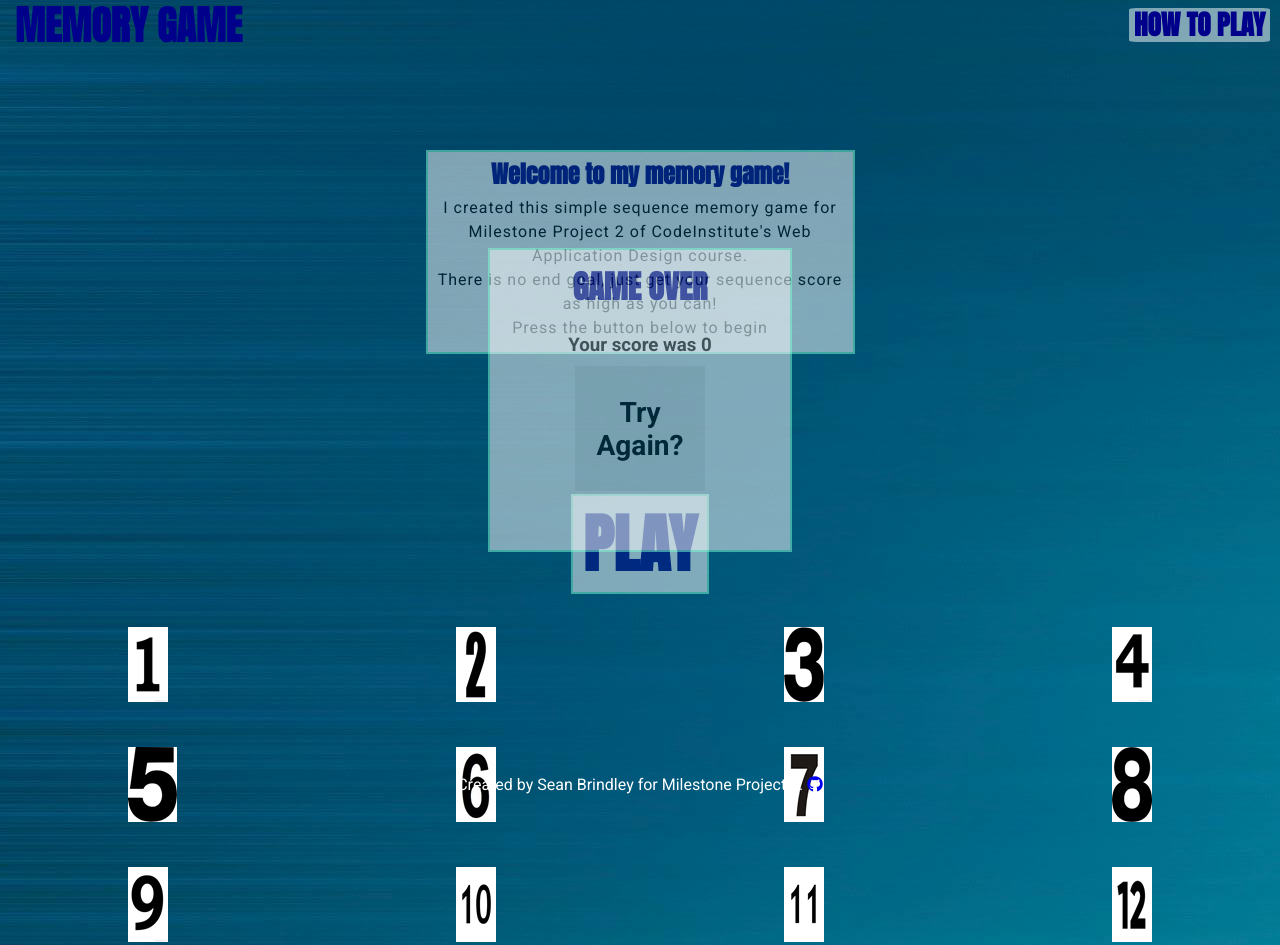
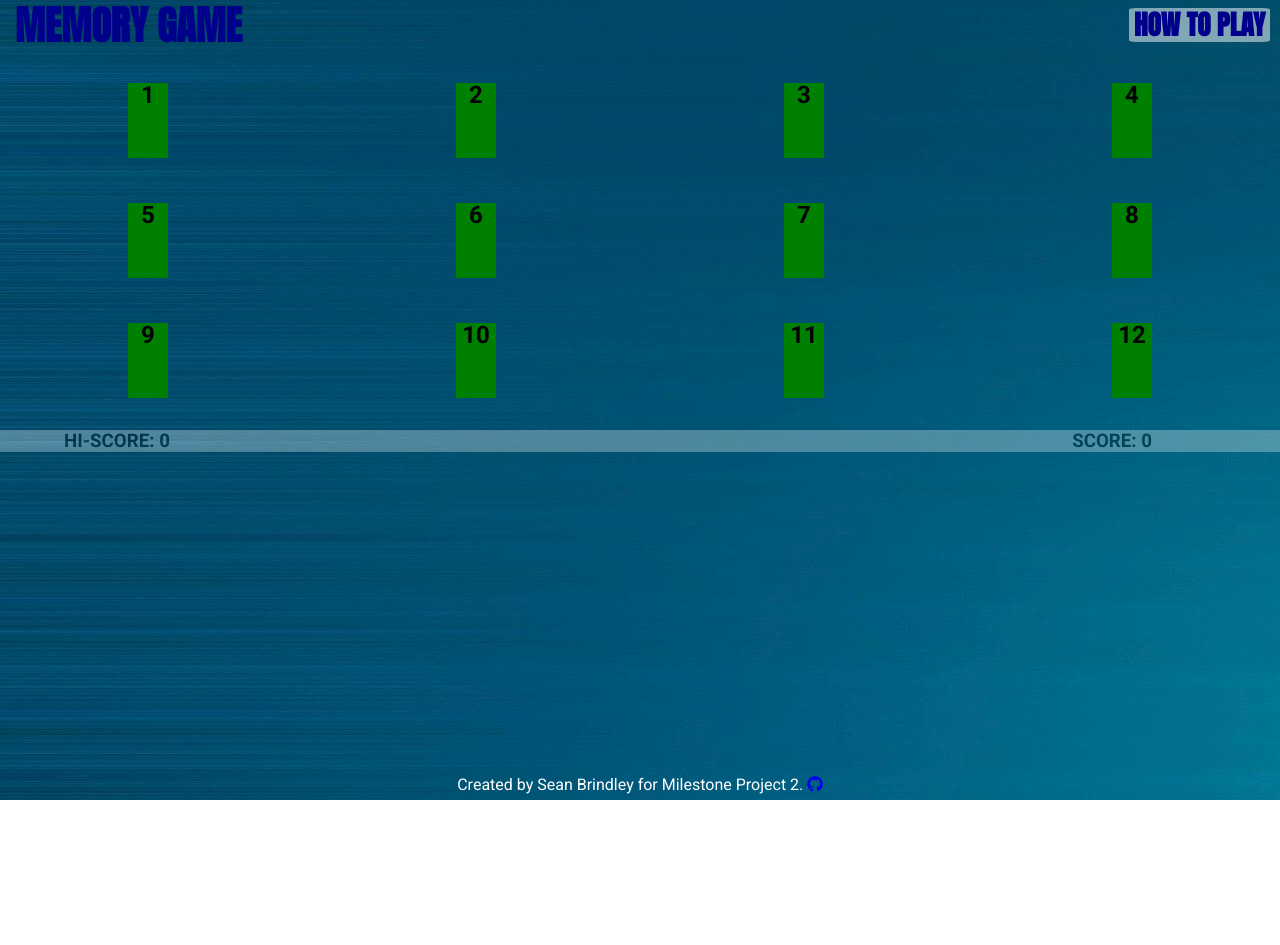
Before and after one commit to seanbrindley17/milestone-project-2, a website: page index.html in a window 1280 px wide. Shown: the top 945 px of the page. After the commit the page ends 800 px from the top, so only its background shows below. Drawn offline with nearby package versions, Linux system fonts and the light colour scheme.

Commit message:
Change images of numbers to actual numbers

```diff
--- a/index.html
+++ b/index.html
@@ -38,37 +38,37 @@
         </div>
     </div>
 
-    <div id="welcome-container">
+    <div id="welcome-container" class="hide-content">
         <h2>Welcome to my memory game!</h2>
         <p>I created this simple sequence memory game for Milestone Project 2 of CodeInstitute's Web Application Design course.</p>
         <p>There is no end goal, just get your sequence score as high as you can!</p>
         <p>Press the button below to begin</p>
     </div>
 
-    <div class="container" id="btn-container">
-        <button id="play-btn" onclick="playButton()"><h2>PLAY</h2><button>
-    </div>
+    <!-- <div class="container" id="btn-container">
+        <button id="play-btn" class="hide-content" onclick="playButton()"><h2>PLAY</h2><button>
+    </div> -->
 
     <!-- Remember to put class = "hide-content" inside this game-area div -->
     <div id="game-area" class="">
 
         <div class="choice-cards upper-row">
-            <div class="card card1" id="button1"><img src="assets/images/card images/number 1.png" alt="number one"></div>
-            <div class="card card2" id="button2"><img src="assets/images/card images/number 2.png" alt="number two"></div>
-            <div class="card card3" id="button3"><img src="assets/images/card images/number 3.png" alt="number three"></div>
-            <div class="card card4" id="button4"><img src="assets/images/card images/number 4.png" alt=""></div>
+            <div class="card card1" id="button1"><h2 class="single-digit">1</h2></div>
+            <div class="card card2" id="button2"><h2 class="single-digit">2</h2></div>
+            <div class="card card3" id="button3"><h2 class="single-digit">3</h2></div>
+            <div class="card card4" id="button4"><h2 class="single-digit">4</h2></div>
         </div>
         <div class="choice-cards middle-row">
-            <div class="card card5" id="button5"><img src="assets/images/card images/number 5.png" alt=""></div>
-            <div class="card card6" id="button6"><img src="assets/images/card images/number 6.png" alt=""></div>
-            <div class="card card7" id="button7"><img src="assets/images/card images/number 7.png" alt=""></div>
-            <div class="card card8" id="button8"><img src="assets/images/card images/number 8.png" alt=""></div>
+            <div class="card card5" id="button5"><h2 class="single-digit">5</h2></div>
+            <div class="card card6" id="button6"><h2 class="single-digit">6</h2></div>
+            <div class="card card7" id="button7"><h2 class="single-digit">7</h2></div>
+            <div class="card card8" id="button8"><h2 class="single-digit">8</h2></div>
         </div>
         <div class="choice-cards bottom-row">
-            <div class="card card9" id="button9"><img src="assets/images/card images/number 9.png" alt=""></div>
-            <div class="card card10" id="button10"><img src="assets/images/card images/number 10.png" alt=""></div>
-            <div class="card card11" id="button11"><img src="assets/images/card images/number 11.png" alt=""></div>
-            <div class="card card12" id="button12"><img src="assets/images/card images/number 12.png" alt=""></div>
+            <div class="card card9" id="button9"><h2 class="single-digit">9</h2></div>
+            <div class="card card10" id="button10"><h2 class="double-digit">10</h2></div>
+            <div class="card card11" id="button11"><h2 class="double-digit">11</h2></div>
+            <div class="card card12" id="button12"><h2 class="double-digit">12</h2></div>
         </div>
 
         <div id="score-area">
@@ -78,7 +78,7 @@
     </div>
 
     <!-- remember to add hide-content class to game over screen div for the finished game -->
-    <div id="game-over-screen" class="">
+    <div id="game-over-screen" class="hide-content">
         <div class="game-over-container">
             <h2 id="game-over-text">GAME OVER</h2>
             <h3>Your score was <span id="final-score">0</span></h3>
```
